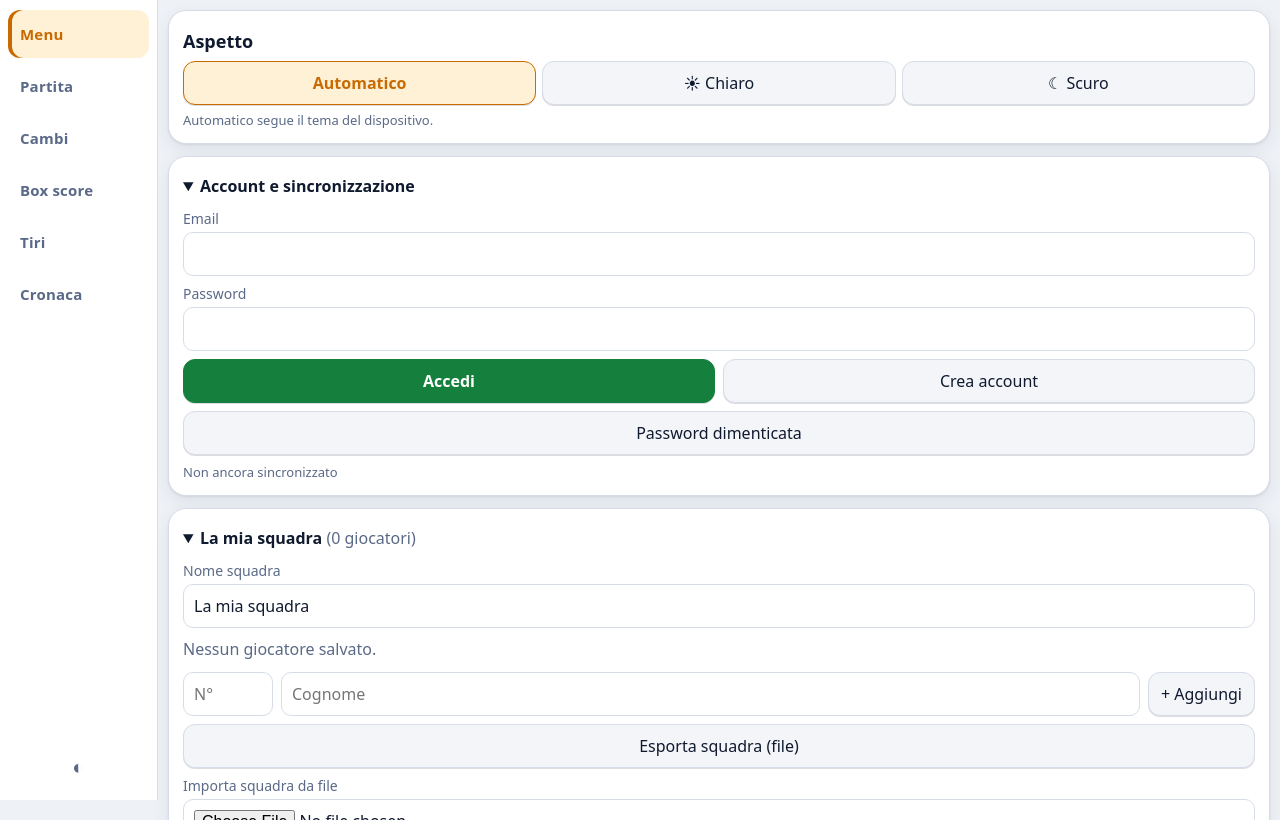
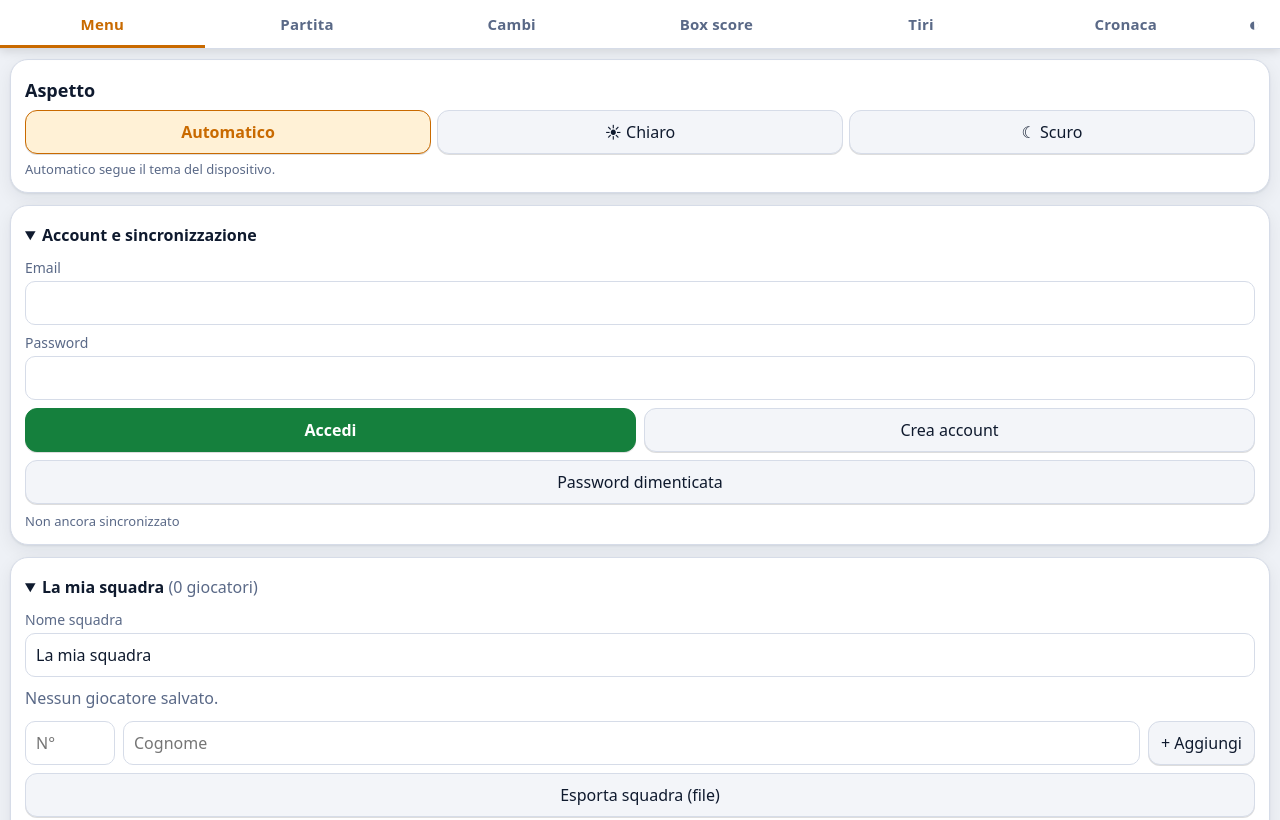
Before and after one commit to 2samu4/Basket-stats, a plain HTML site: page index.html in a window 1280 px wide. Shown: the top 820 px of the page. Drawn offline with Linux system fonts and the light colour scheme.

Commit message:
Version alpha 1.3.3

```diff
--- a/index.html
+++ b/index.html
@@ -30,11 +30,10 @@ input,select,textarea{font:inherit;color:var(--tx);background:var(--input);borde
 textarea{min-height:230px;font-family:ui-monospace,Consolas,monospace}
 label{display:block;color:var(--mut);font-size:14px;margin:8px 0 4px}
 [hidden]{display:none!important}
-body{display:flex;align-items:flex-start}
-nav{display:flex;flex-direction:column;gap:4px;position:sticky;top:0;height:100vh;width:158px;flex:0 0 158px;z-index:5;background:var(--bar);border-right:1px solid var(--line);padding:10px 8px;overflow-y:auto}
-nav button{flex:0 0 auto;border:0;border-radius:12px;background:none;padding:14px 12px;font-weight:600;color:var(--mut);text-align:left;box-shadow:none}
-nav button.on{color:var(--acc);background:var(--sel);box-shadow:inset 4px 0 var(--acc)}
-main{padding:10px;max-width:1300px;margin:0 auto;flex:1;min-width:0}
+nav{display:flex;position:sticky;top:0;z-index:5;background:var(--bar);border-bottom:1px solid var(--line);box-shadow:0 2px 10px #0002}
+nav button{flex:1;border:0;border-radius:0;background:none;padding:14px 4px;font-weight:600;color:var(--mut);box-shadow:none}
+nav button.on{color:var(--acc);box-shadow:inset 0 -3px var(--acc)}
+main{padding:10px;max-width:1300px;margin:0 auto}
 h3{margin:4px 0 8px}
 .mut{color:var(--mut)}
 .row{display:flex;gap:8px;flex-wrap:wrap;align-items:center;margin:8px 0}
@@ -54,7 +53,7 @@ button.stop{background:var(--ko);border-color:var(--ko);font-weight:700}
 /* board */
 .board{display:grid;grid-template-columns:1fr 1fr;gap:10px}
 .pad{grid-column:1/-1;order:3;background:var(--panel);border:1px solid var(--line);border-radius:16px;padding:8px}
-@media(min-width:1000px){.board{grid-template-columns:1fr 340px 1fr}.pad{grid-column:auto;order:0}}
+@media(min-width:900px){.board{grid-template-columns:1fr 340px 1fr}.pad{grid-column:auto;order:0}}
 .col{background:var(--panel);border:1px solid var(--line);border-radius:16px;padding:8px;display:flex;flex-direction:column;gap:8px}
 .ch{display:flex;justify-content:space-between;align-items:center;font-weight:700;padding:2px 4px;gap:6px}
 .ch span:first-child{overflow:hidden;text-overflow:ellipsis;white-space:nowrap}
@@ -155,8 +154,7 @@ button.go,button.stop{color:#fff}
 .card,.col,.pad,.sb,#modal .m{border-radius:18px}
 .sb{background:linear-gradient(180deg,var(--panel),var(--panel2))}
 nav button{font-size:15px;letter-spacing:.2px}
-nav button.th{margin-top:auto;font-size:20px;padding:10px 0;text-align:center}
-@media(max-width:760px){nav{width:74px;flex-basis:74px;padding:8px 4px}nav button{padding:14px 4px;font-size:13px;text-align:center}main{padding:8px}}
+nav button.th{flex:0 0 52px;font-size:19px;padding:10px 0}
 .sc{letter-spacing:-1px}
 .clk{border-radius:12px;background:var(--panel2);border:1px solid var(--line);padding:2px 14px}
 h3{font-size:18px}
--- a/sw.js
+++ b/sw.js
@@ -1,4 +1,4 @@
-const CACHE = 'bbstats-v6';
+const CACHE = 'bbstats-v7';
 const FILES = ['./', './index.html', './manifest.json', './icon-192.png', './icon-512.png', './firebase-config.js',
   './vendor/firebase-app-compat.js', './vendor/firebase-auth-compat.js', './vendor/firebase-firestore-compat.js'];
 
```
Also changed, not shown: 1 other file.
